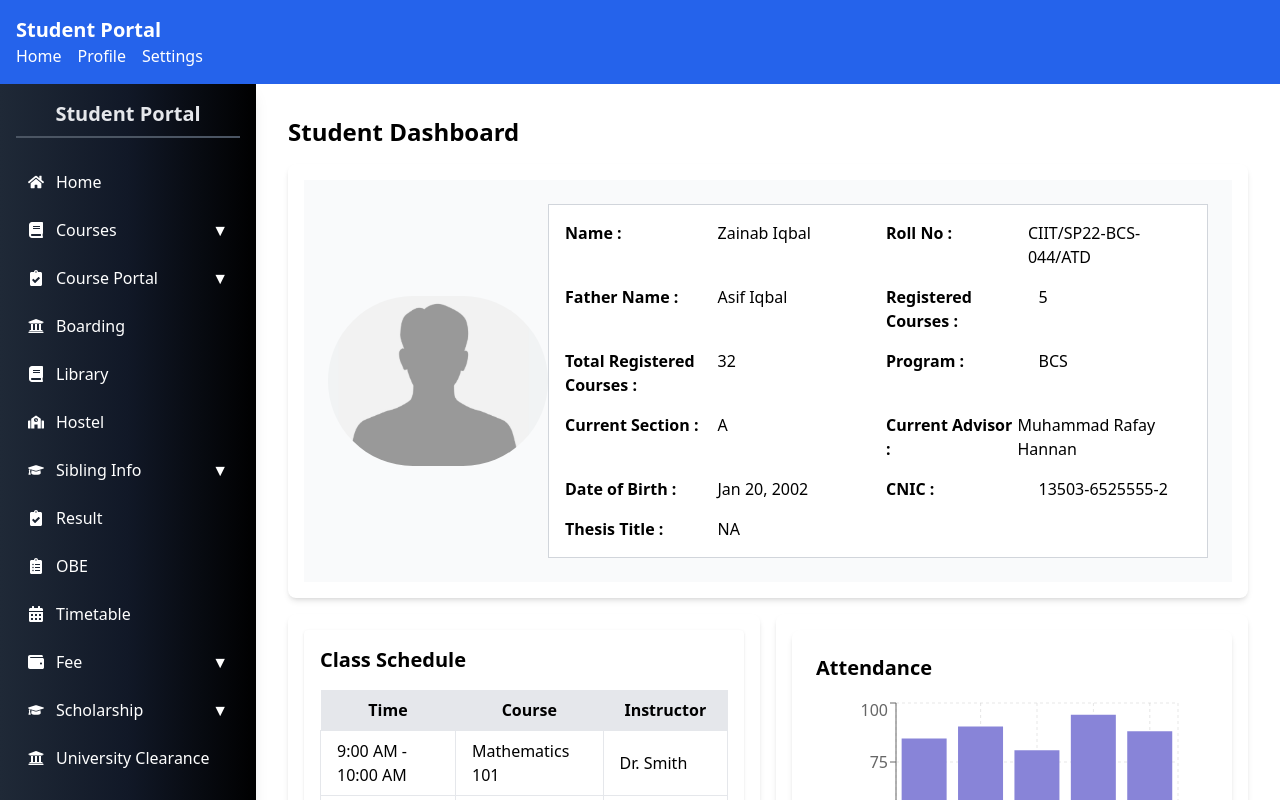
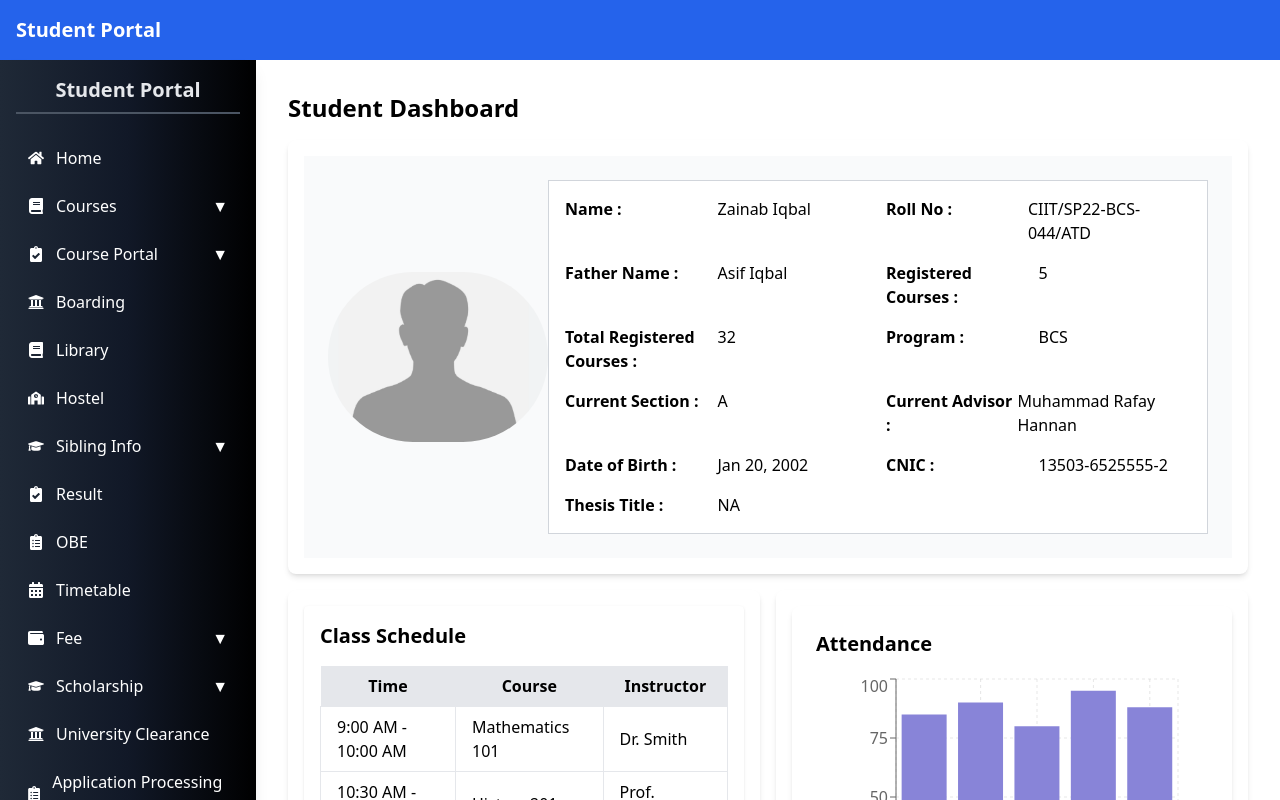
Before and after one commit to AkhlaqAltaf/uni_portal, a React (Vite) app in the folder uni_portal_frontend/: page / in a window 1280 px wide. Shown: the top 800 px of the page. Built offline with nearby package versions, Linux system fonts and the light colour scheme.

Commit message:
minor change

```diff
--- a/uni_portal_frontend/src/components/Header.jsx
+++ b/uni_portal_frontend/src/components/Header.jsx
@@ -4,13 +4,6 @@ const Header= () => {
     return (
         <header className="bg-blue-600 text-white p-4">
             <h1 className="text-xl font-bold">Student Portal</h1>
-            <nav>
-                <ul className="flex space-x-4">
-                    <li><a href="/" className="hover:underline">Home</a></li>
-                    <li><a href="/profile" className="hover:underline">Profile</a></li>
-                    <li><a href="/settings" className="hover:underline">Settings</a></li>
-                </ul>
-            </nav>
         </header>
     );
 };
```
